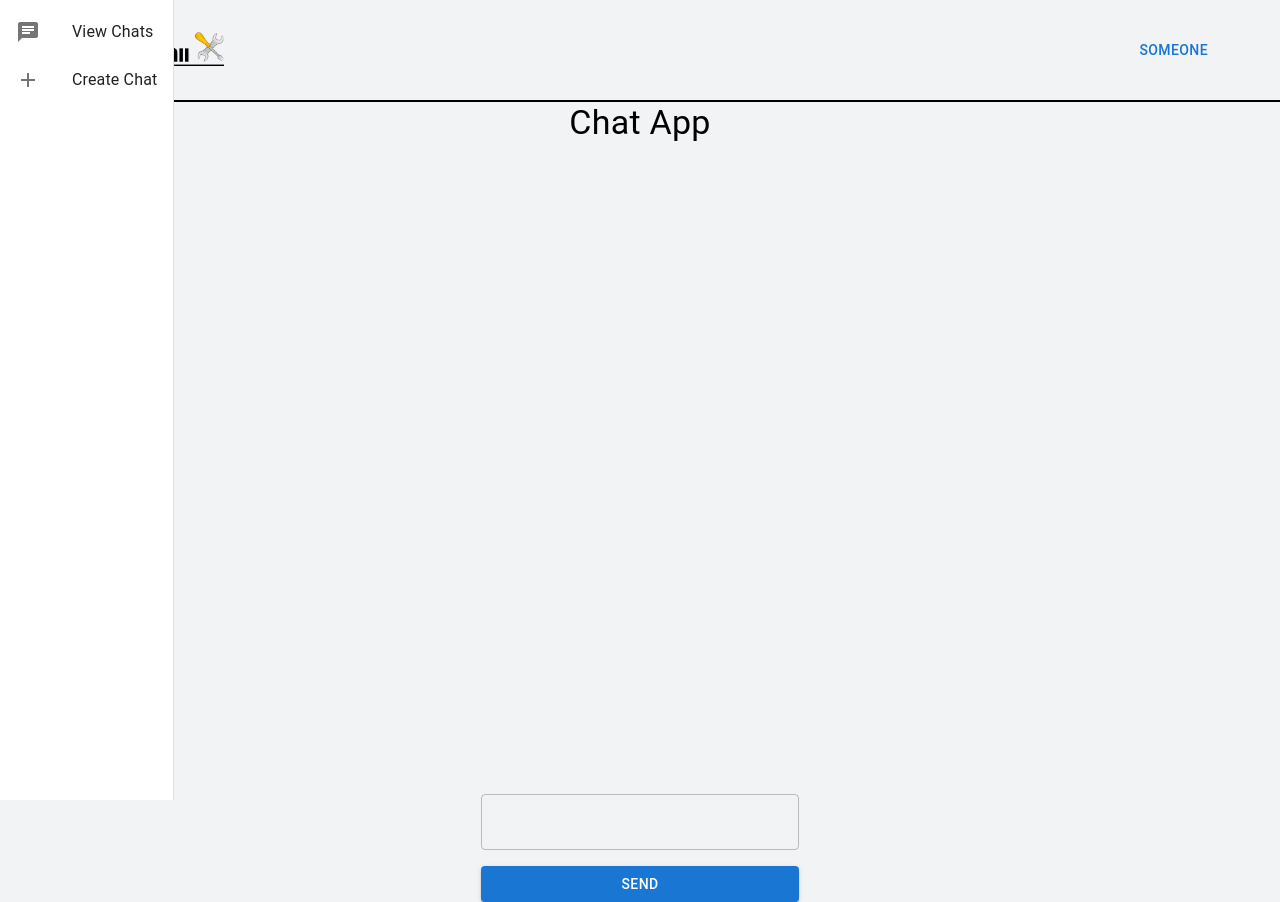
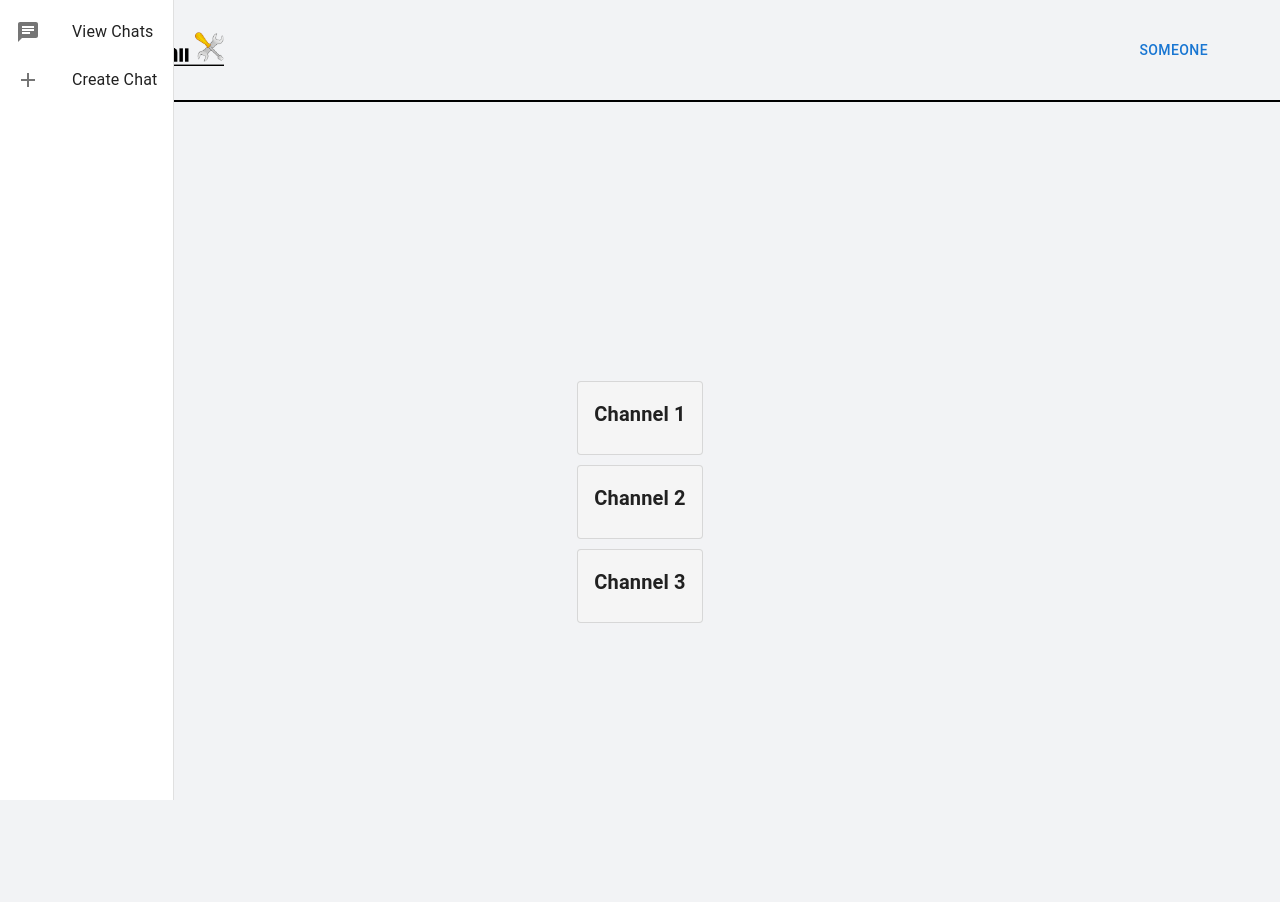
Before and after one commit to zxch91/Teamprojectsteam12, a Next.js app: page /chat in a window 1280 px wide. Built offline with nearby package versions, Linux system fonts and the light colour scheme.

Commit message:
Channel Creation

```diff
--- /dev/null
+++ b/src/components/Channel.js
@@ -0,0 +1,38 @@
+import { useState, useEffect } from "react";
+import React from "react";
+import Card from "@mui/material/Card";
+import CardContent from "@mui/material/CardContent";
+import Typography from "@mui/material/Typography";
+
+const Channel = ({ title }) => {
+  return (
+    <Card
+      sx={{
+        maxWidth: 300,
+        margin: "10px auto",
+        cursor: "pointer",
+        backgroundColor: "#f5f5f5",
+        transition: "transform 0.2s",
+        boxShadow: "none",
+        "&:hover": {
+          transform: "scale(1.05)",
+          boxShadow: "0 0 5px 0px rgba(0, 0, 0, 0.2)",
+        },
+      }}
+      variant="outlined"
+    >
+      <CardContent>
+        <Typography
+          variant="h6"
+          component="h2"
+          align="center"
+          sx={{ fontWeight: "bold", color: "#212121" }}
+        >
+          {title}
+        </Typography>
+      </CardContent>
+    </Card>
+  );
+};
+
+export default Channel;
--- a/src/pages/chat.js
+++ b/src/pages/chat.js
@@ -1,8 +1,9 @@
 import { useState, useEffect } from 'react';
-import MessageList from '../components/MessageList';
+import MessageList from '../components/messageList';
 import { Container, Box, TextField, Button, Typography } from '@mui/material';
 import styles from '@/styles/Chat.module.css';
 import Sidebar from '../components/Sidebar';
+import Channel from '../components/Channel';
 
 export default function Chat() {
   const [messages, setMessages] = useState([]);
@@ -13,6 +14,13 @@ export default function Chat() {
       .then((response) => response.json())
       .then((data) => setMessages(data));
   }, []);
+
+  const channels = [
+    { id: 1, title: 'Channel 1' },
+    { id: 2, title: 'Channel 2' },
+    { id: 3, title: 'Channel 3' },
+  ];
+
 
   const sendMessage = async (e) => {
     e.preventDefault();
@@ -35,10 +43,13 @@ export default function Chat() {
   return (
     <Container maxWidth="lg" sx={{ display: 'flex' }}>
       <Sidebar className={styles.sidebar} />
-      <Box flexGrow={1} className={styles.chatContainer}>
-        <Typography variant="h4" gutterBottom>
-          Chat App
-        </Typography>
+      <Box flexGrow={1} className={styles.chatContainer} >
+        <Box className={styles.channelList}>
+          {channels.map((channel) => (
+            <Channel key={channel.id} title={channel.title} />
+          ))}
+        </Box>
+        {/*
         <Box className={styles.messageList}>
           <MessageList messages={messages} />
         </Box>
@@ -54,6 +65,7 @@ export default function Chat() {
             Send
           </Button>
         </form>
+          */}
       </Box>
     </Container>
   );
```
